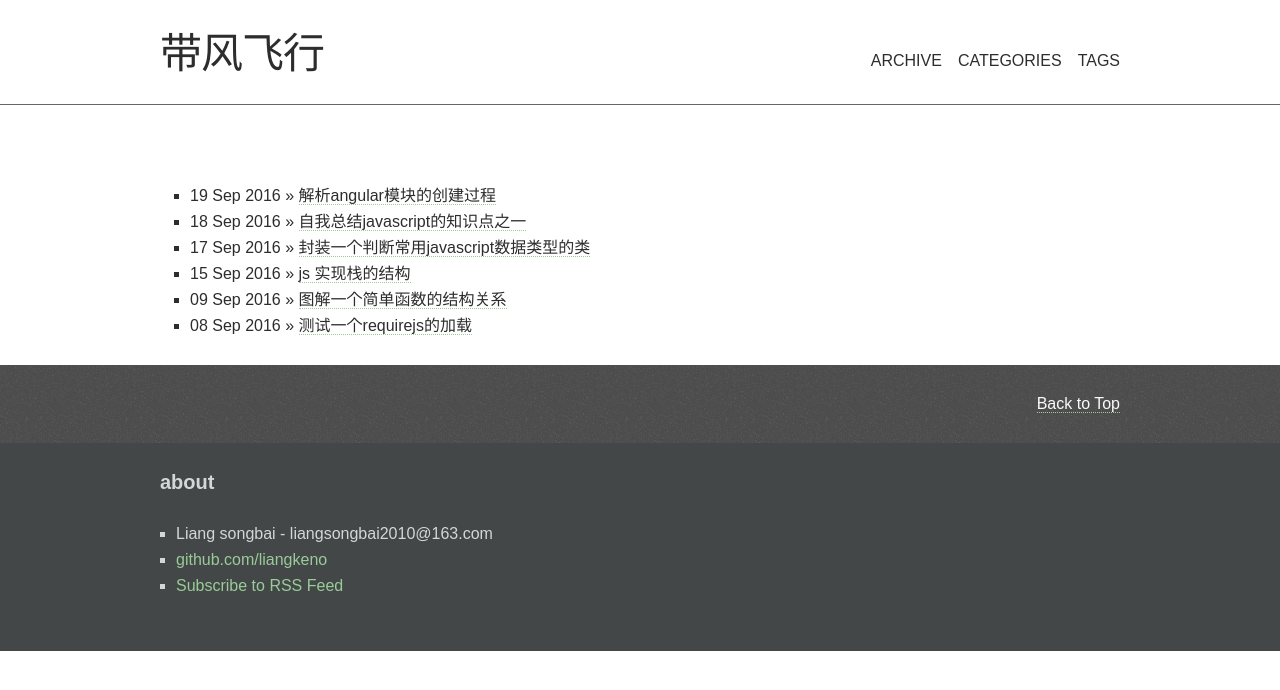
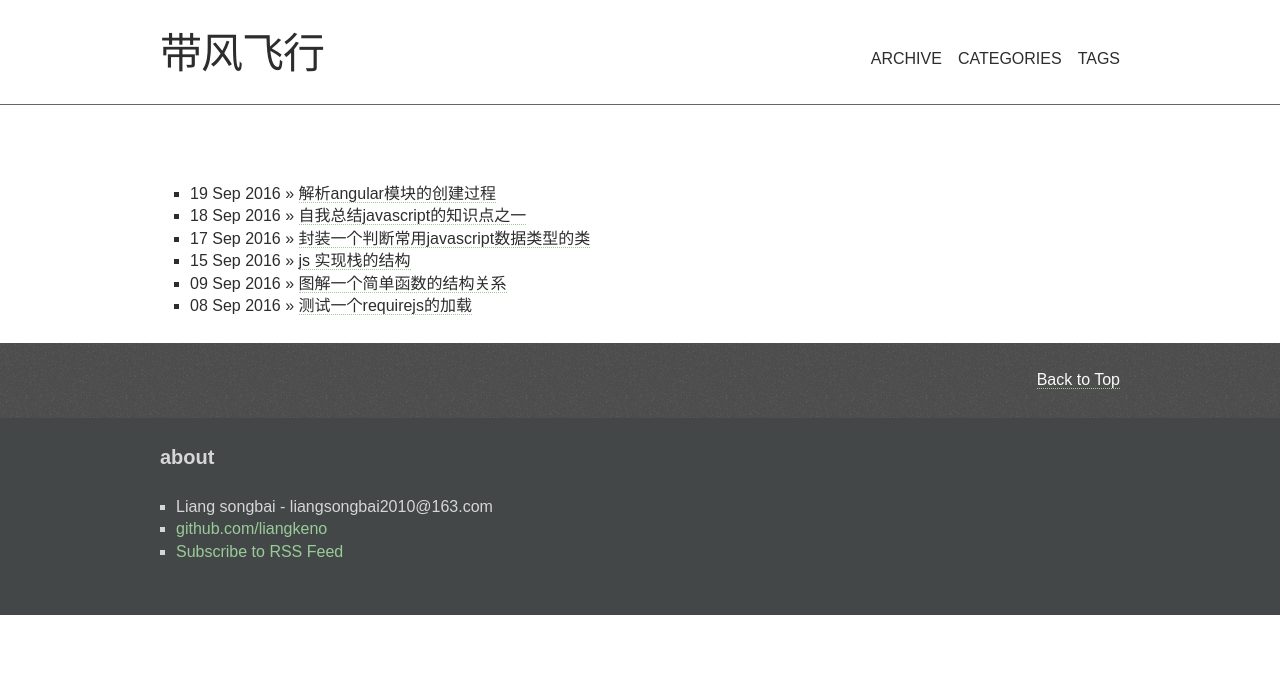
Before and after one commit to liangkeno/liangkeno.github.io, a Jekyll site: the page built from index.md, in a window 1280 px wide. Shown: the top 690 px of the page. Built offline with Jekyll 4.4.1, drawn with Linux system fonts in a browser that asks for light colours.

Commit message:
update style width

```diff
--- a/assets/themes/the-minimum/css/style.css
+++ b/assets/themes/the-minimum/css/style.css
@@ -26,7 +26,7 @@ No styleguide reference.
 body {
   font-family:"Microsoft YaHei", "lucida grande", "lucida sans unicode", lucida, helvetica, "Hiragino Sans GB", "WenQuanYi Micro Hei", sans-serif
   font-size: 1em;
-  line-height: 1.625em;
+  /*line-height: 1.625em;*/
 }
 /*
 Font size setting
@@ -665,7 +665,8 @@ pre {
 */
 @media only screen and (min-width: 480px) {
   .the-header .unit-inner {
-    width: 26.25em;
+    /*width: 26.25em;*/
+    padding: 0 1em;
   }
   .the-header .logo a {
     font-size: 42px;
```
